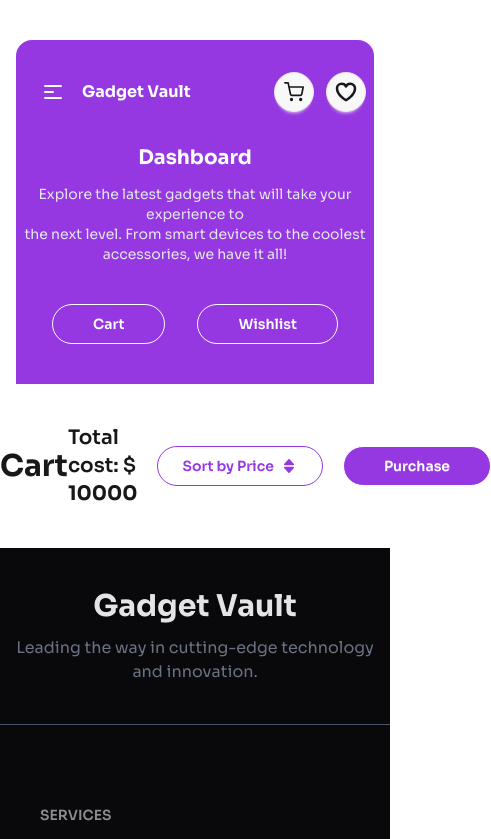
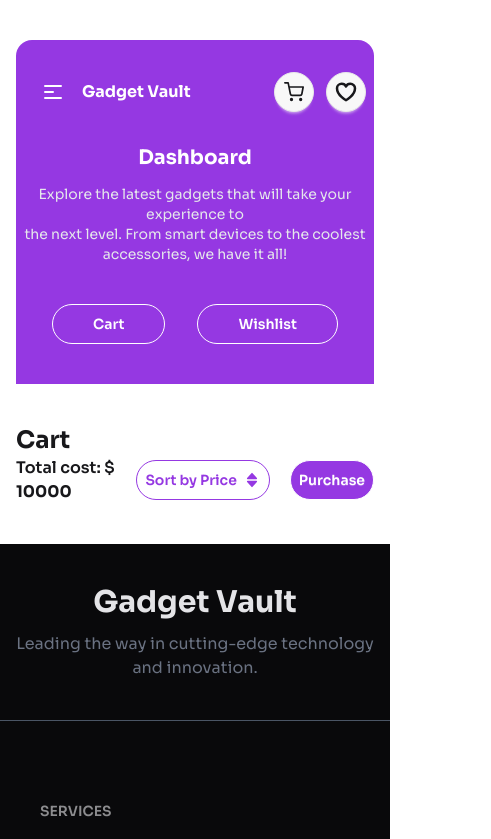
Before and after one commit to tausifislamsheik/Gadget-Vault, a React (Vite) app: page /dashboard in a window 390 px wide. Shown: the top 839 px of the page, 491 px wide, since content can reach past the window. Built offline with nearby package versions, Linux system fonts and the light colour scheme.

Commit message:
Responsive added in the cart section

```diff
--- a/src/components/Cart/Cart.jsx
+++ b/src/components/Cart/Cart.jsx
@@ -1,15 +1,14 @@
 
 
 const Cart = ({cart}) => {
-   console.log(cart)
     const {image, name, price, features} = cart;
     return (
-        <div className="mx-40 mb-5">
+        <div className="mx-10 lg:mx-40 mb-5">
             <div className="hero bg-base-200 justify-start rounded-2xl">
                 <div className="hero-content flex-col lg:flex-row">
                     <img
                     src={image}
-                    className="w-40 rounded-lg bg-gray-200 p-5"
+                    className="w-52 h-56 object-cover rounded-lg bg-gray-200 p-5"
                     />
                     <div>
                     <h1 className="text-3xl font-bold">{name}</h1>
--- a/src/components/Dashboard/Dashboard.jsx
+++ b/src/components/Dashboard/Dashboard.jsx
@@ -31,12 +31,12 @@ const Dashboard = () => {
                      </NavLink>
                 </div>
             </div>
-            <div className="flex items-center justify-around my-10">
-                <h1 className="text-3xl font-bold">Cart</h1>
+            <div className="lg:flex items-center mx-4 justify-around my-10">
+                <h1 className="text-2xl lg:text-3xl font-bold">Cart</h1>
                 <div className="flex items-center gap-5">
-                    <p className="text-xl font-semibold">Total cost: $ <span className="font-bold">10000</span></p>
-                    <button className="btn btn-outline text-[#9538E2] px-6 font-semibold p-2 rounded-full">Sort by Price <BiSolidSortAlt className="text-lg" /></button>
-                    <button className="btn btn-outline text-white bg-[#9538E2] px-10 font-semibold p-2 rounded-full">Purchase</button>
+                    <p className="lg:text-xl font-semibold">Total cost: $ <span className="font-bold">10000</span></p>
+                    <button className="btn btn-outline text-[#9538E2] lg:px-6 font-semibold p-2 rounded-full">Sort by Price <BiSolidSortAlt className="text-lg" /></button>
+                    <button className="btn btn-outline text-white bg-[#9538E2] lg:px-10 font-semibold p-2 rounded-full">Purchase</button>
                 </div>
             </div>
                 {
```
